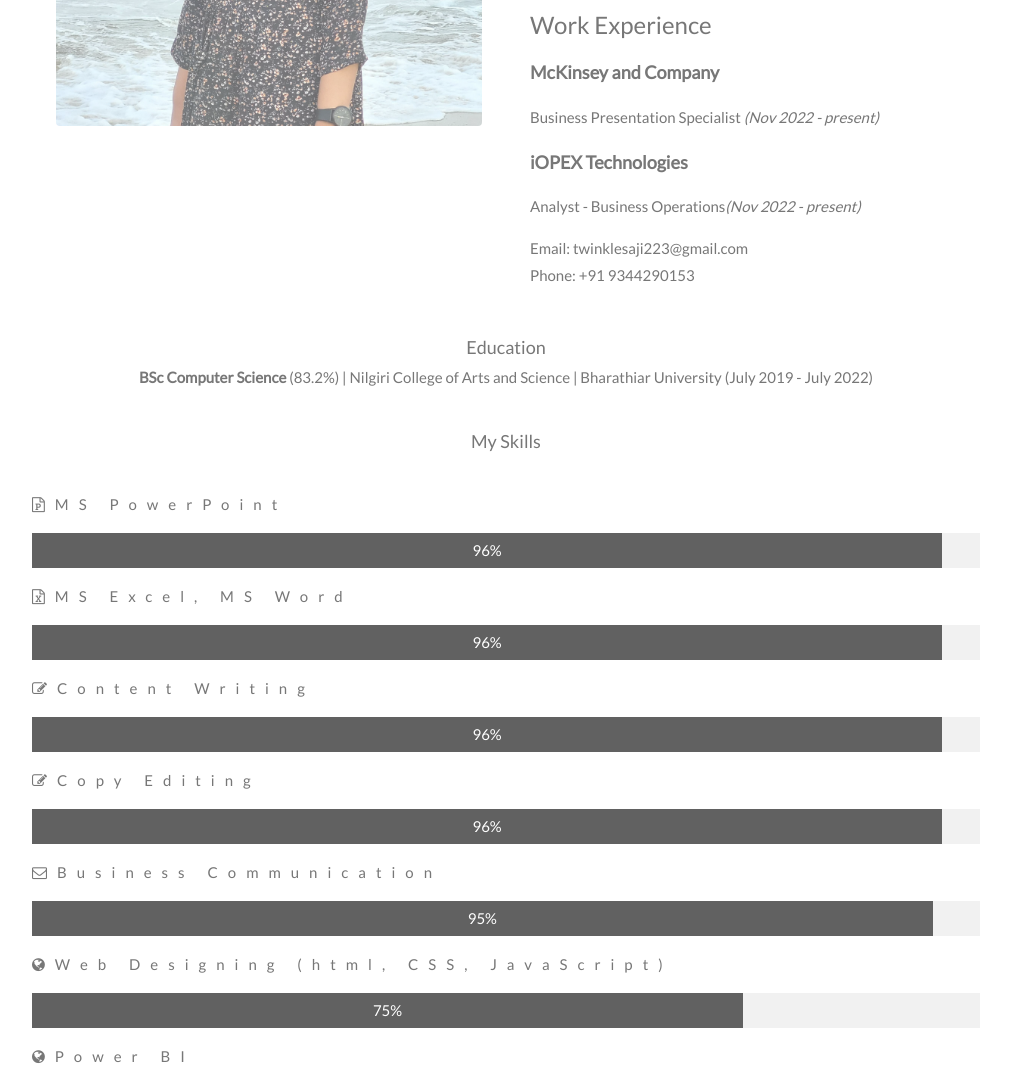
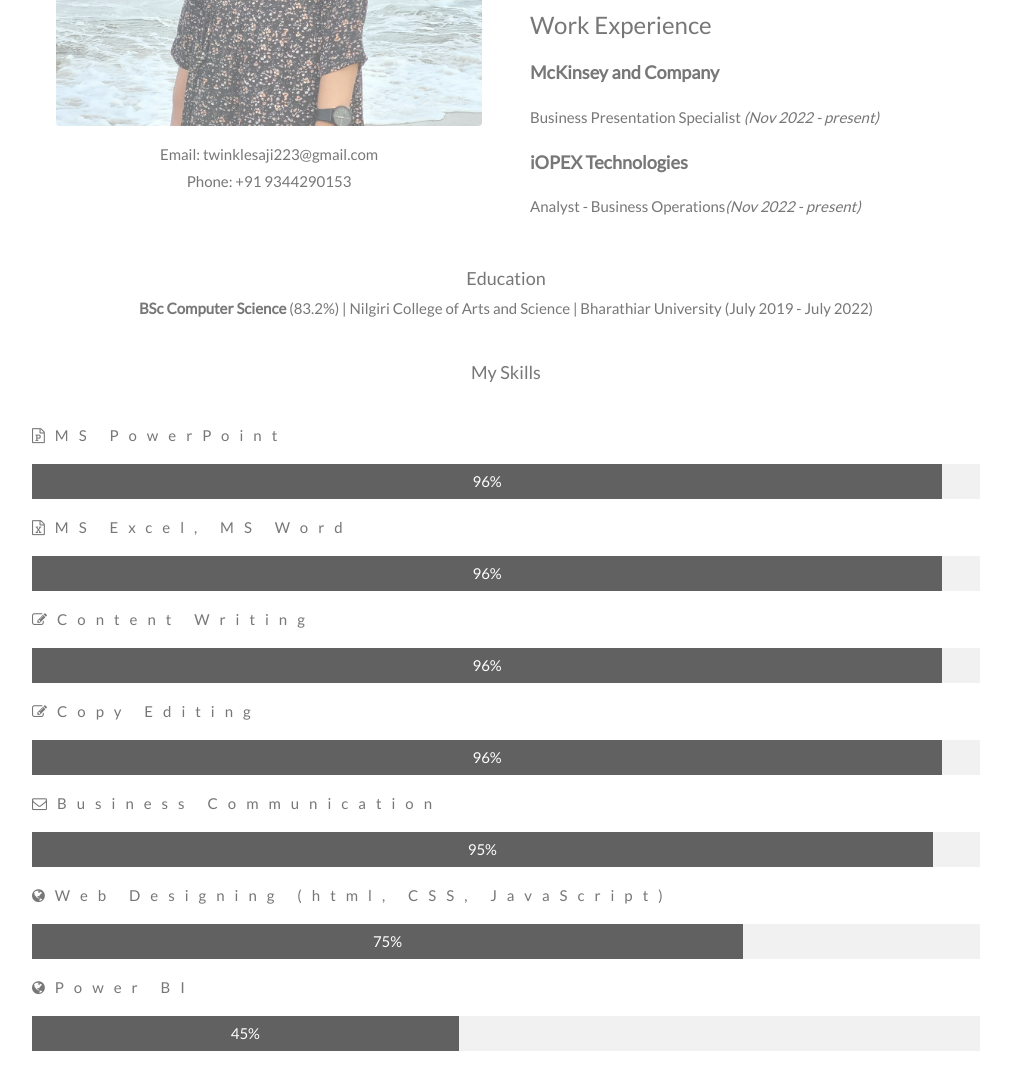
Before and after one commit to twinkle-s-njarackal/myweb, a plain HTML site: page index.html in a window 1280 px wide. Shown: the part 1481-2554 px from the top of the page, without its empty margins (134-1145 px from the left). Drawn offline with nearby package versions, Linux system fonts and the light colour scheme.

Commit message:
Update index.html

```diff
--- a/index.html
+++ b/index.html
@@ -118,6 +118,9 @@ body, html {
     <div class="w3-col m6 w3-center w3-padding-large">
      <p><b><i class="fa fa-user w3-margin-right"></i>Twinkle S</b></p><br>
       <img src="./images/img3.jpeg" class="w3-round w3-image w3-opacity w3-hover-opacity-off" alt="Photo of Me" width="500" height="333">
+       <p> <a style="text-decoration: none;" href="mailto:twinkleshaiju06@gmail.com">Email: twinklesaji223@gmail.com<br></a>
+      Phone: +91 9344290153<br>
+      </p>
     </div>
 
     <!-- Hide this text on small devices -->
@@ -130,11 +133,6 @@ body, html {
       <p>Business Presentation Specialist <i>(Nov 2022 - present)</i></p>
       <h5><b>iOPEX Technologies</b></h5>
       <p>Analyst - Business Operations<i>(Nov 2022 - present)</i></p>
-      <p>
-      <p>
-      <a style="text-decoration: none;" href="mailto:twinkleshaiju06@gmail.com">Email: twinklesaji223@gmail.com<br></a>
-      Phone: +91 9344290153<br>
-      </p>
 
 
     </div>
```
